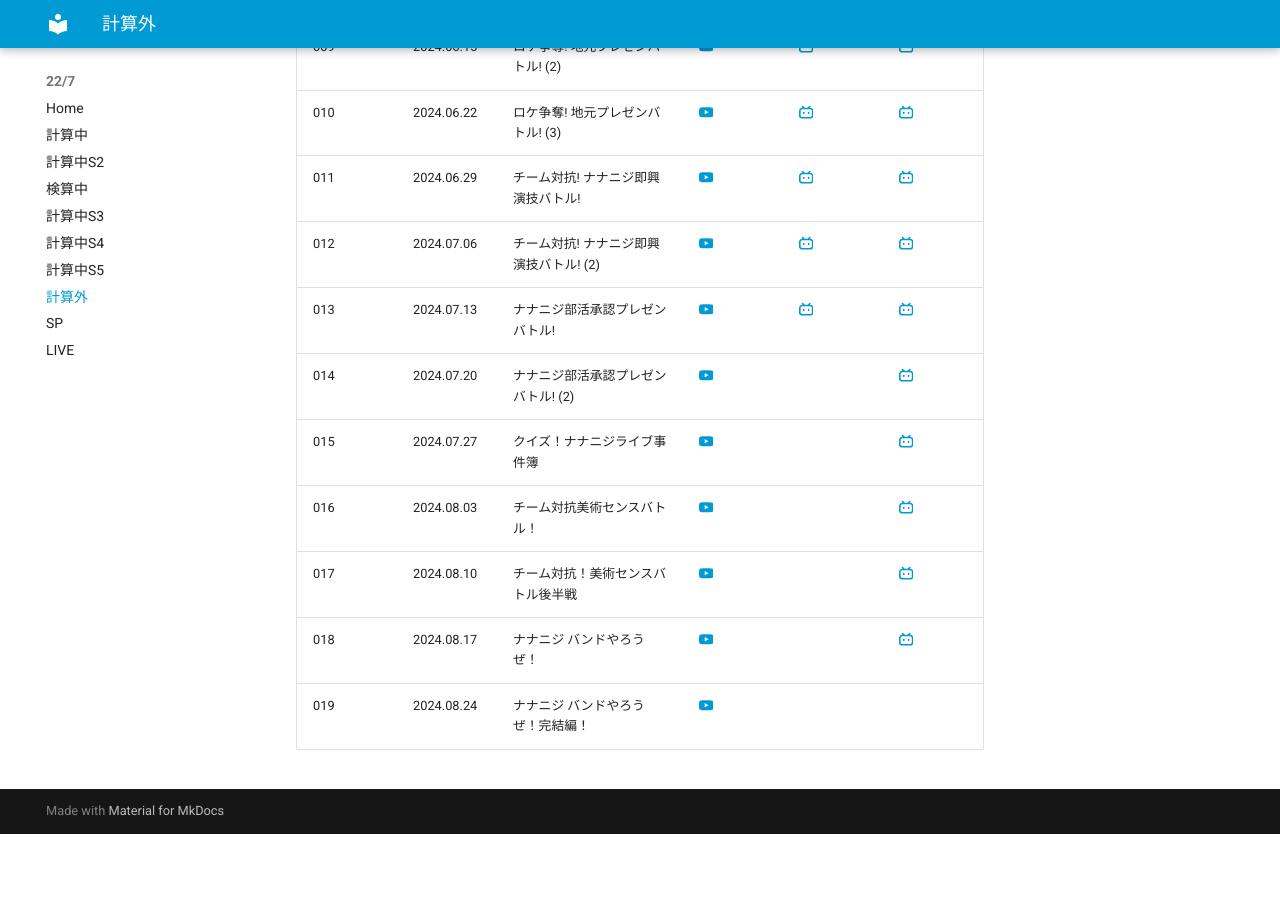
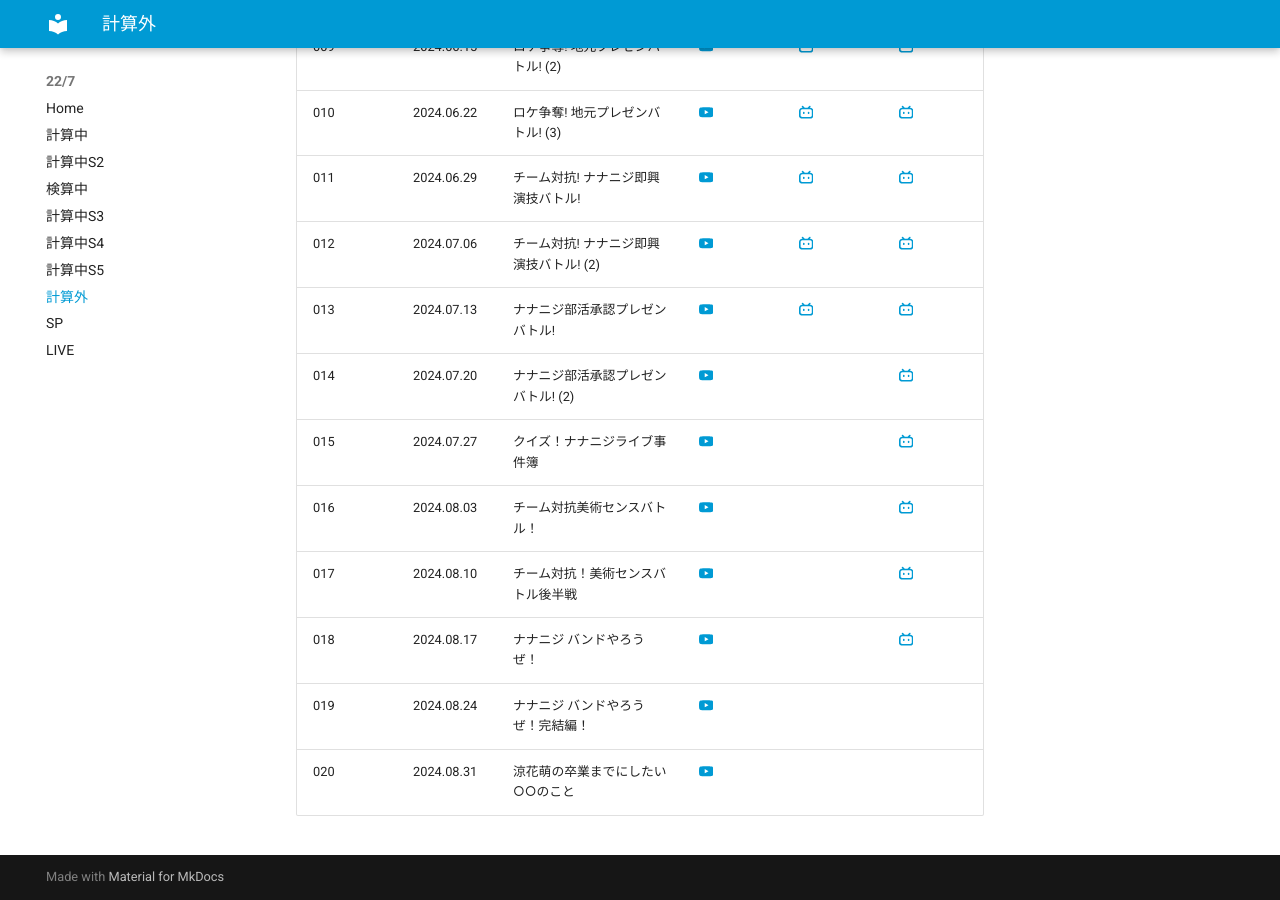
Before and after one commit to aki-192/nananiji, an MkDocs documentation site: the page built from docs/keisangai.md, in a window 1280 px wide and 900 px high, scrolled down 729 px. Built offline with MkDocs 1.6.1 and Material for MkDocs 9.7.7, drawn with Linux system fonts in a browser that asks for light colours; before the commit the page ends 1563 px from its top, so only the background shows below that.

Commit message:
Update keisangai.md

```diff
--- a/docs/keisangai.md
+++ b/docs/keisangai.md
@@ -25,3 +25,4 @@
 | 017 | 2024.08.10 | チーム対抗！美術センスバトル後半戦 | [:simple-youtube:](https://www.youtube.com/watch?v=GOm3qFLLfdA) | | [:simple-bilibili:](https://www.bilibili.com/video/BV1JApreaEPq/?spm_id_from=..search-card.all.click) |
 | 018 | 2024.08.17 | ナナニジ バンドやろうぜ！ | [:simple-youtube:](https://www.youtube.com/watch?v=Bo6iPp-bM6U) | | [:simple-bilibili:](https://www.bilibili.com/video/BV1xeWBeqEpz/) |
 | 019 | 2024.08.24 | ナナニジ バンドやろうぜ！完結編！ | [:simple-youtube:](https://www.youtube.com/watch?v=emTXCCDjyUA) | | |
+| 020 | 2024.08.31 | 涼花萌の卒業までにしたい○○のこと | [:simple-youtube:](https://www.youtube.com/watch?v=Clhm_tNLTJ0) | | |
```
